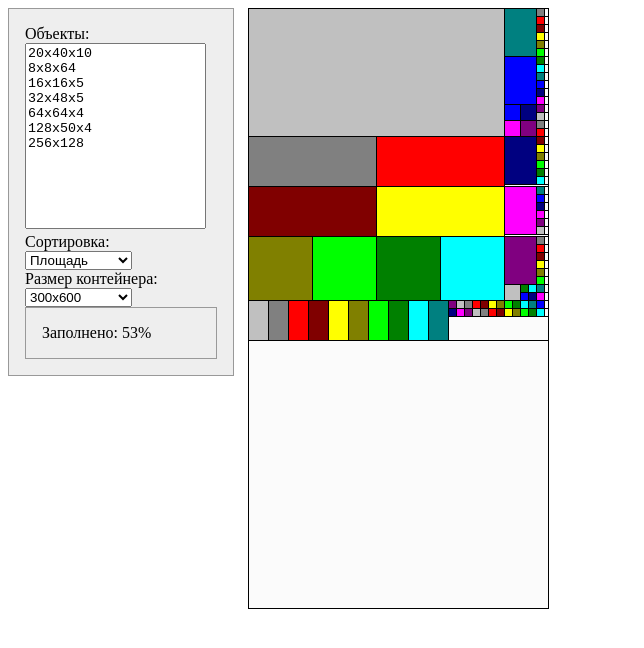
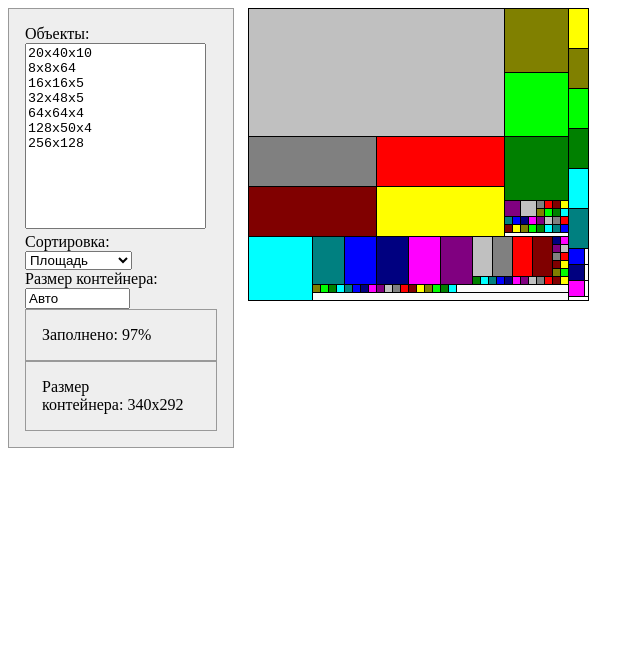
Before and after one commit to nikityane/nikityane.github.io, a plain HTML site: page index.html in a window 1280 px wide. Shown: the whole page, without its empty margins (0-644 px from the left). Drawn offline with nearby package versions, Linux system fonts and the light colour scheme.

Commit message:
Имя, габариты контейнера

```diff
--- a/index.html
+++ b/index.html
@@ -2,7 +2,7 @@
 <html>
 <head>
   <meta charset='utf-8' />
-  <title>Packer</title>
+  <title>BinPacker</title>
   <link href='css/style.css' rel='stylesheet' type='text/css' media='screen' />
 </head>
 <body>
@@ -30,13 +30,9 @@
       </select>
     </div>
 
-        <div class='size'>
+    <div class='size'>
       <label for='size'>Размер контейнера: </label>
-      <select id='size'>
-        <option>300x300</option>
-        <option selected>300x600</option>
-        <option >Авто</option>
-      </select>
+      <input type="text" id='size' size="10" value="Авто">
     </div>
 
     <div id="ratio" class="ratio">
--- a/js/demo.js
+++ b/js/demo.js
@@ -68,6 +68,7 @@ Demo = {
       else
         nofit.push("" + block.w + "x" + block.h);
     }
+    //Demo.el.sizec.html().toggle(Demo.el.size.val() != 'Авто');
     Demo.el.box.html("Размер<br>контейнера: " + (Demo.el.canvas.width-1) + "х" + (Demo.el.canvas.height - 1)).toggle(Demo.el.size.val() == 'Авто');
     Demo.el.ratio.html("Заполнено: " + Math.round(100 * fit / (w * h)) + "%").toggle(true);
     Demo.el.nofit.html("Не вошло в контейнер (" + nofit.length + ") :<br>" + nofit.join(", ")).toggle(nofit.length > 0);
```
